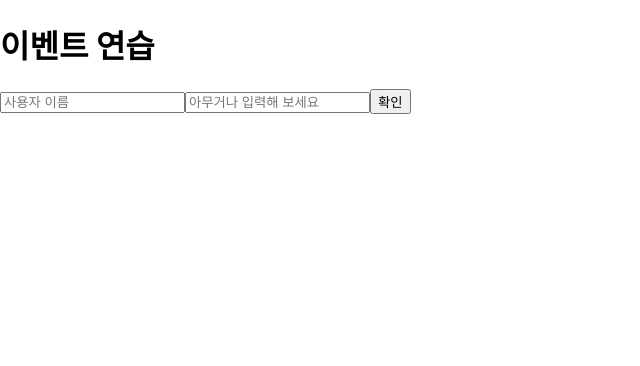
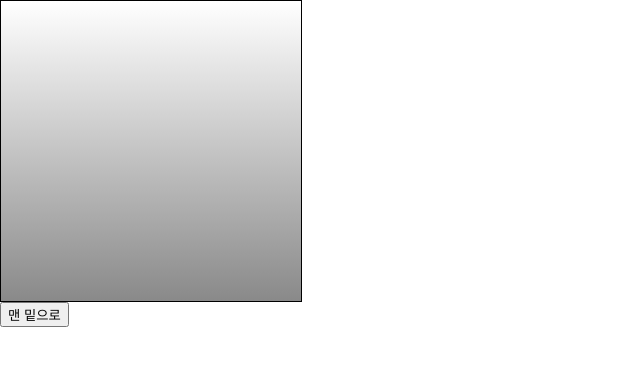
Before and after one commit to alszero/2023_React, a React (Create React App) app: page / in a window 1280 px wide. Shown: the top 366 px of the page, without its empty margins (0-640 px from the left). Built offline with nearby package versions, Linux system fonts and the light colour scheme.

Commit message:
ScrollBox 예제

```diff
--- a/src/App.js
+++ b/src/App.js
@@ -1,7 +1,16 @@
-import EventPractice from './EventPractice'; // 모듈 불러오기
-
-const  App = () =>  {
-    return <EventPractice />
-};
+import { Component } from "react";
+// import ValidationSample from "./ValidationSample"; // 모듈 불러오기
+// import RefSample from "./RefSample";
+import ScrollBox from "./ScrollBox";
+class App extends Component {
+  render() {
+    return (
+      <div>
+        <ScrollBox ref={(ref) => (this.ScrollBox = ref)} />
+        <button onClick={() => ScrollBox.scrollBottom()}>맨 밑으로</button>
+      </div>
+    );
+  }
+}
 
 export default App;
--- /dev/null
+++ b/src/ScrollBox.js
@@ -0,0 +1,41 @@
+import { Component } from "react";
+
+class ScrollBox extends Component {
+  scrollBottom = () => {
+    const { scrollHeight, clientHeight } = this.box;
+
+    // 위 문장은 아래 코드와 같다
+    // const scrollHeight = this.box.scrollHeight
+    // const clientHeight = this.box.clientHeight
+    this.box.scrollTop = scrollHeight - clientHeight;
+    // scrollHeight는 박스의 전체 높이
+    // 내부 clientHeight는 박스를 픽셀로 환산
+  };
+  render() {
+    const style = {
+      border: "1px solid black",
+      height: "300px",
+      width: "300px",
+      overflow: "auto",
+      position: "relative",
+    };
+
+    const innerStyle = {
+      width: "100%",
+      height: "650px",
+      background: "linear-gradient(white, black)",
+    };
+
+    return (
+      <div
+        style={style}
+        ref={(ref) => {
+          this.box = ref;
+        }}
+      >
+        <div style={innerStyle}></div>
+      </div>
+    );
+  }
+}
+export default ScrollBox;
```
